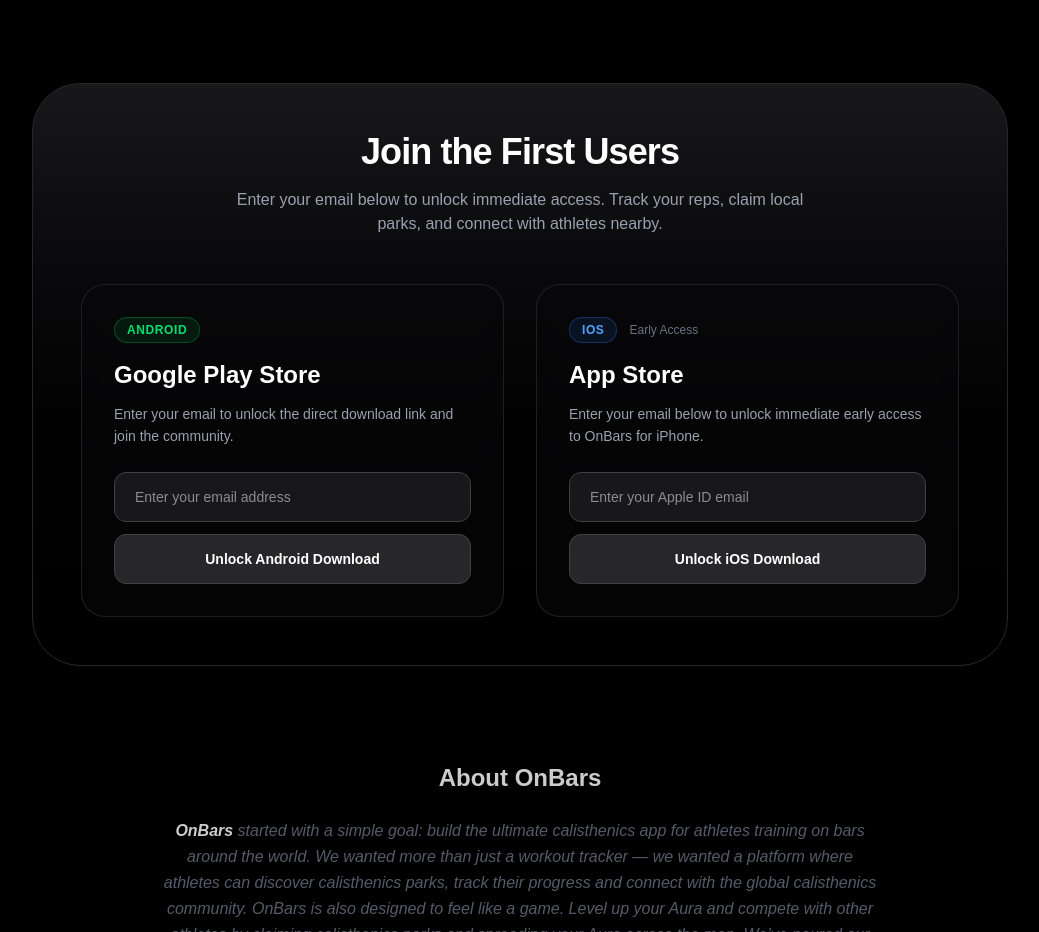
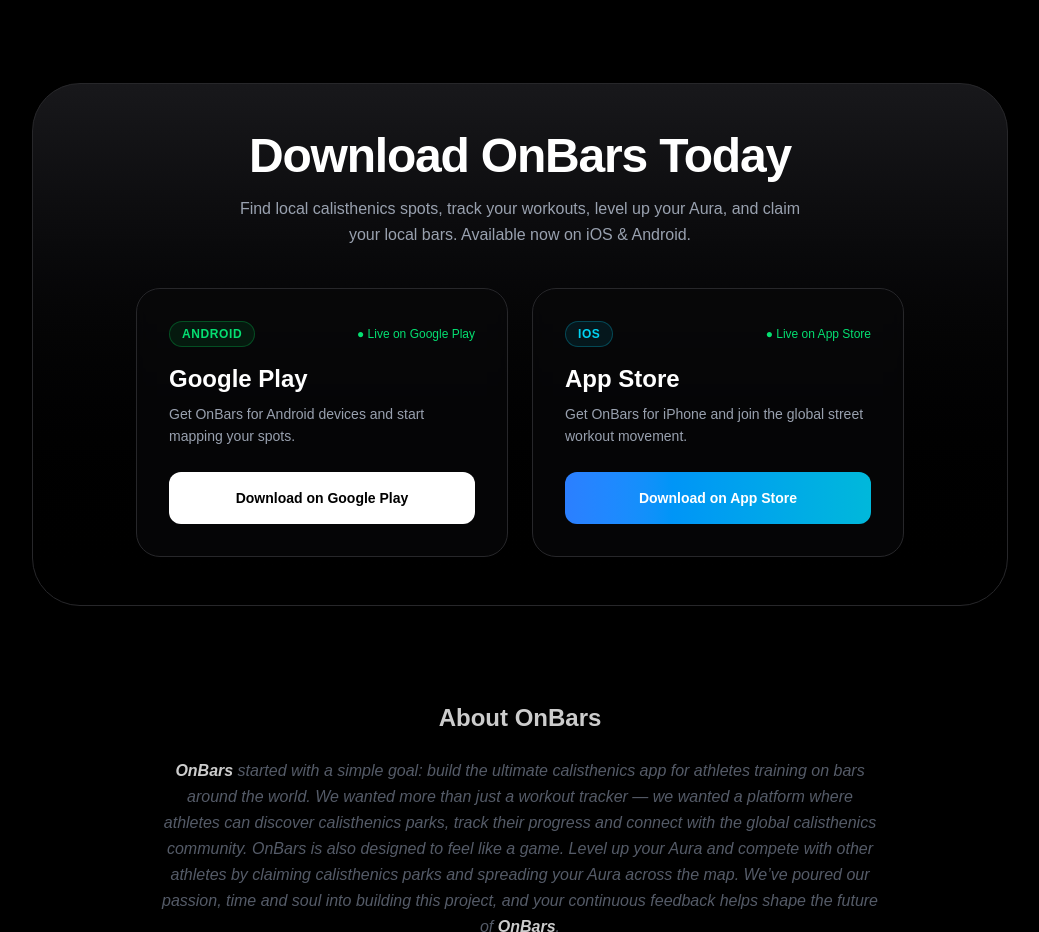
Before and after one commit to AngelosMam/onbars-site, a Next.js app: page / in a window 1280 px wide. Shown: the part 3340-4272 px from the top of the page, without its empty margins (120-1159 px from the left). Built offline with nearby package versions, Linux system fonts and the light colour scheme.

Commit message:
feat(landing): replace beta signups with direct store links for official launch

```diff
--- a/app/page.js
+++ b/app/page.js
@@ -455,130 +455,67 @@
   >
     <div className="absolute top-0 left-1/2 -translate-x-1/2 w-40 h-40 bg-blue-500/20 blur-[80px] -z-10"></div>
 
-          <h2 className="text-4xl font-bold mb-4 tracking-tight">Join the First Users</h2>
-          <p className="text-gray-400 max-w-xl mx-auto mb-12 text-sm md:text-base">
-            Enter your email below to unlock immediate access. Track your reps, claim local parks, and connect with athletes nearby.
+    <h2 className="text-4xl md:text-5xl font-black mb-4 tracking-tight">
+      Download OnBars Today
+    </h2>
+    <p className="text-gray-400 max-w-xl mx-auto mb-10 text-sm md:text-base leading-relaxed">
+      Find local calisthenics spots, track your workouts, level up your Aura, and claim your local bars. Available now on iOS & Android.
     </p>
 
-          <div className="grid grid-cols-1 md:grid-cols-2 gap-8 text-left items-stretch">
+    <div className="grid grid-cols-1 md:grid-cols-2 gap-6 max-w-3xl mx-auto">
 
       {/* ANDROID BLOCK */}
-            <div className="bg-zinc-950/50 border border-zinc-800/80 p-8 rounded-3xl flex flex-col justify-between backdrop-blur-sm">
+      <div className="bg-zinc-950/60 border border-zinc-800 p-8 rounded-3xl flex flex-col justify-between backdrop-blur-sm hover:border-green-500/50 transition-all">
         <div>
-                <div className="flex items-center gap-3 mb-4">
+          <div className="flex items-center justify-between mb-4">
             <span className="px-3 py-1 rounded-full border border-green-500/30 bg-green-500/10 text-green-400 text-xs font-bold uppercase tracking-wider">
               Android
             </span>
+            <span className="text-xs text-green-400 font-medium flex items-center gap-1">
+              ● Live on Google Play
+            </span>
           </div>
-                <h3 className="text-2xl font-bold text-white mb-3">Google Play Store</h3>
-                <p className="text-gray-400 text-sm mb-6 leading-relaxed">
-                  Enter your email to unlock the direct download link and join the community.
+          <h3 className="text-2xl font-bold text-white mb-2 text-left">Google Play</h3>
+          <p className="text-gray-400 text-sm mb-6 leading-relaxed text-left">
+            Get OnBars for Android devices and start mapping your spots.
           </p>
         </div>
 
-              <div className="mt-auto">
-                {androidFormStatus === "success" ? (
-                  <motion.div
-                    initial={{ opacity: 0, scale: 0.95 }}
-                    animate={{ opacity: 1, scale: 1 }}
-                    className="space-y-4"
-                  >
-                    <div className="p-4 bg-green-500/10 border border-green-500/30 rounded-2xl text-center">
-                      <p className="text-green-400 text-sm font-semibold">Welcome to OnBars! ⚡</p>
-                    </div>
         <a
           href="https://play.google.com/store/apps/details?id=com.people.on.bars"
           target="_blank"
           rel="noopener noreferrer"
-                      className="block w-full text-center bg-white text-black px-6 py-4 rounded-xl font-bold hover:shadow-[0_0_20px_rgba(34,211,0,0.4)] transition-all text-sm transform active:scale-95"
+          className="w-full text-center bg-white text-black px-6 py-4 rounded-xl font-bold hover:bg-green-400 hover:shadow-[0_0_20px_rgba(34,211,0,0.4)] transition-all text-sm transform active:scale-95 block"
         >
           Download on Google Play
         </a>
-                  </motion.div>
-                ) : (
-                  <form onSubmit={(e) => handleFormSubmit(e, 'Android')} className="flex flex-col gap-3">
-                    <input
-                      type="email"
-                      name="email"
-                      required
-                      placeholder="Enter your email address"
-                      className="w-full px-5 py-3.5 rounded-xl bg-zinc-900 border border-zinc-700 text-white outline-none focus:border-green-500 transition-all text-sm"
-                    />
-                    <button
-                      type="submit"
-                      disabled={androidFormStatus === "submitting"}
-                      className="w-full bg-zinc-800 border border-zinc-700 text-white px-6 py-3.5 rounded-xl font-bold hover:bg-green-500 hover:text-black hover:border-green-500 transition-all disabled:opacity-50 text-sm"
-                    >
-                      {androidFormStatus === "submitting" ? "Processing..." : "Unlock Android Download"}
-                    </button>
-                    {androidFormStatus === "error" && (
-                      <p className="text-red-400 text-xs mt-1 text-center font-medium">
-                        Oops! Something went wrong. Please try again.
-                      </p>
-                    )}
-                  </form>
-                )}
-              </div>
       </div>
 
       {/* IOS BLOCK */}
-            <div className="bg-zinc-950/50 border border-zinc-800/80 p-8 rounded-3xl flex flex-col justify-between backdrop-blur-sm">
+      <div className="bg-zinc-950/60 border border-zinc-800 p-8 rounded-3xl flex flex-col justify-between backdrop-blur-sm hover:border-cyan-500/50 transition-all">
         <div>
-                <div className="flex items-center gap-3 mb-4">
-                  <span className="px-3 py-1 rounded-full border border-blue-500/30 bg-blue-500/10 text-blue-400 text-xs font-bold uppercase tracking-wider">
+          <div className="flex items-center justify-between mb-4">
+            <span className="px-3 py-1 rounded-full border border-cyan-500/30 bg-cyan-500/10 text-cyan-400 text-xs font-bold uppercase tracking-wider">
               iOS
             </span>
-                  <span className="text-xs text-gray-500 font-medium">Early Access</span>
+            <span className="text-xs text-green-400 font-medium flex items-center gap-1">
+              ● Live on App Store
+            </span>
           </div>
-                <h3 className="text-2xl font-bold text-white mb-3">App Store</h3>
-                <p className="text-gray-400 text-sm mb-6 leading-relaxed">
-                  Enter your email below to unlock immediate early access to OnBars for iPhone.
+          <h3 className="text-2xl font-bold text-white mb-2 text-left">App Store</h3>
+          <p className="text-gray-400 text-sm mb-6 leading-relaxed text-left">
+            Get OnBars for iPhone and join the global street workout movement.
           </p>
         </div>
 
-              <div className="mt-auto">
-                {iosFormStatus === "success" ? (
-                  <motion.div
-                    initial={{ opacity: 0, scale: 0.95 }}
-                    animate={{ opacity: 1, scale: 1 }}
-                    className="space-y-4"
-                  >
-                    <div className="p-4 bg-cyan-500/10 border border-cyan-500/30 rounded-2xl text-center">
-                      <p className="text-cyan-400 text-sm font-semibold">Welcome to OnBars! ⚡</p>
-                    </div>
         <a
-                      href="https://testflight.apple.com/join/f4DafGEU"
+          href="https://apps.apple.com/app/onbars/id6772950325"
           target="_blank"
           rel="noopener noreferrer"
-                      className="block w-full text-center bg-gradient-to-r from-blue-500 to-cyan-500 text-white px-6 py-4 rounded-xl font-bold hover:shadow-[0_0_25px_rgba(34,211,234,0.4)] transition-all text-sm transform active:scale-95"
+          className="w-full text-center bg-gradient-to-r from-blue-500 to-cyan-500 text-white px-6 py-4 rounded-xl font-bold hover:shadow-[0_0_25px_rgba(34,211,234,0.4)] transition-all text-sm transform active:scale-95 block"
         >
-                      Download for iOS
+          Download on App Store
         </a>
-                  </motion.div>
-                ) : (
-                  <form onSubmit={(e) => handleFormSubmit(e, 'iOS')} className="flex flex-col gap-3">
-                    <input
-                      type="email"
-                      name="email"
-                      required
-                      placeholder="Enter your Apple ID email"
-                      className="w-full px-5 py-3.5 rounded-xl bg-zinc-900 border border-zinc-700 text-white outline-none focus:border-cyan-500 transition-all text-sm"
-                    />
-                    <button
-                      type="submit"
-                      disabled={iosFormStatus === "submitting"}
-                      className="w-full bg-zinc-800 border border-zinc-700 text-white px-6 py-3.5 rounded-xl font-bold hover:bg-cyan-500 hover:text-black hover:border-cyan-500 transition-all disabled:opacity-50 text-sm"
-                    >
-                      {iosFormStatus === "submitting" ? "Processing..." : "Unlock iOS Download"}
-                    </button>
-                    {iosFormStatus === "error" && (
-                      <p className="text-red-400 text-xs mt-1 text-center font-medium">
-                        Oops! Something went wrong. Please try again.
-                      </p>
-                    )}
-                  </form>
-                )}
-              </div>
       </div>
 
     </div>
--- a/app/privacy/page.js
+++ b/app/privacy/page.js
@@ -31,7 +31,7 @@
           </h1>
 
           <p className="text-cyan-500 font-bold text-xs tracking-[0.2em] uppercase mb-12">
-            Last updated: {new Date().getFullYear()}
+            Last updated: September 10, 2026
           </p>
 
           <div className="space-y-10 text-gray-300 leading-relaxed text-lg">
--- a/app/terms/page.js
+++ b/app/terms/page.js
@@ -31,7 +31,7 @@
           </h1>
 
           <p className="text-cyan-500 font-bold text-xs tracking-[0.2em] uppercase mb-12">
-            Last updated: {new Date().getFullYear()}
+            Last updated: September 10, 2026
           </p>
 
           <div className="space-y-10 text-gray-300 leading-relaxed text-lg">
```
Lines whose indentation alone changed are shown as unchanged.
